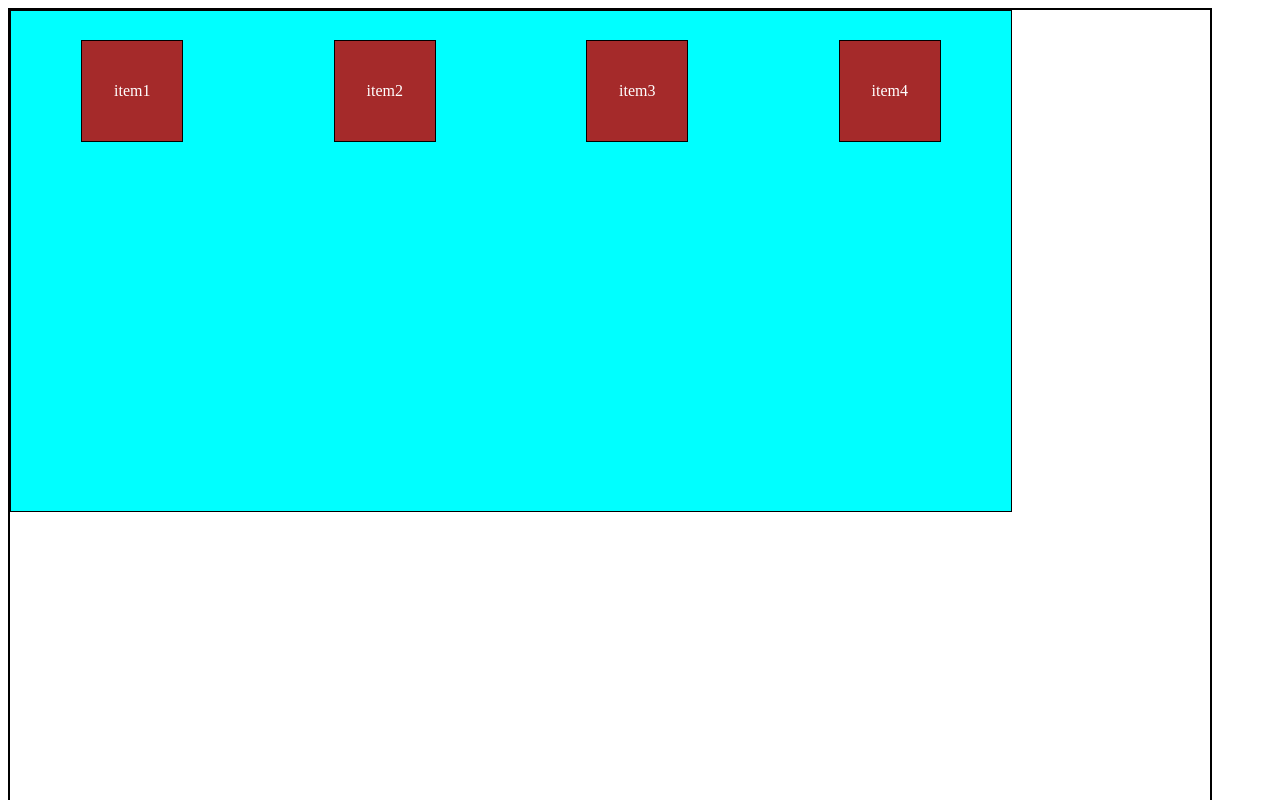
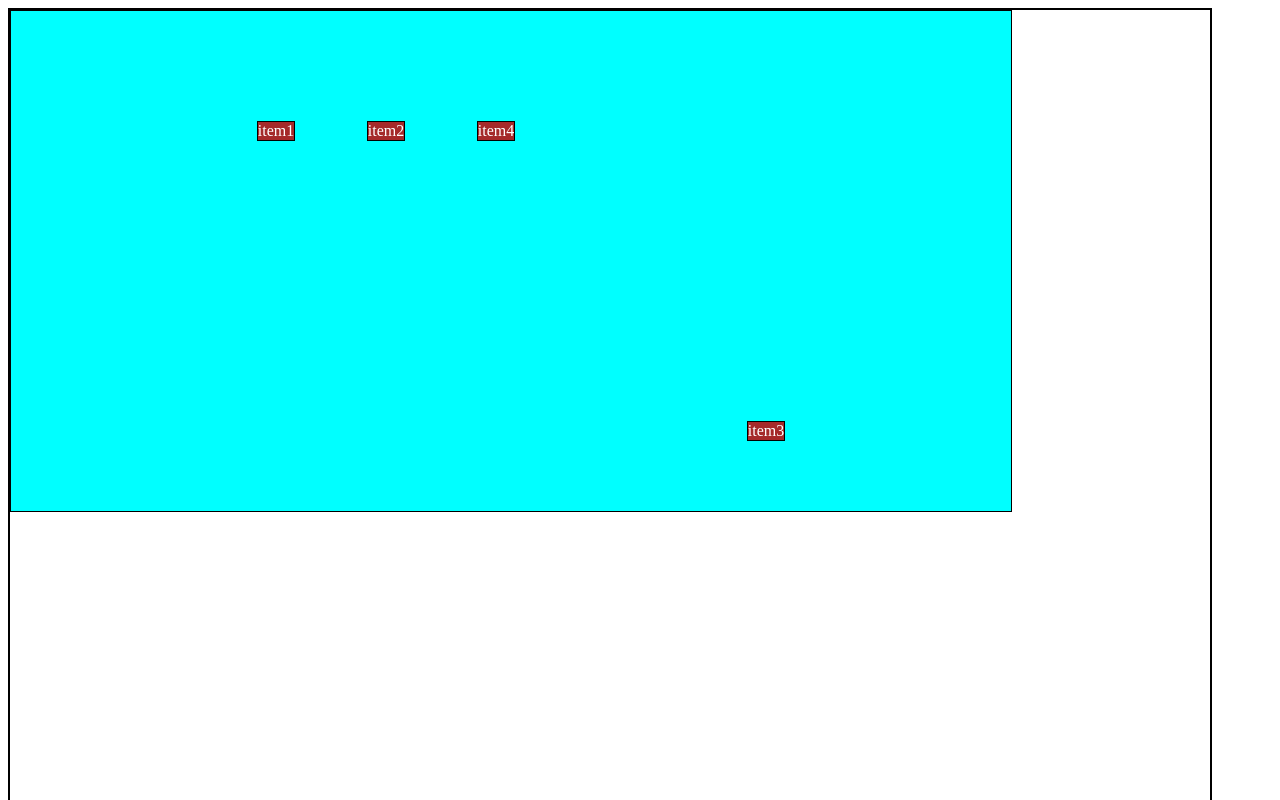
Before and after one commit to AARAVCHAUHAN1234/CSS-CSE11, a plain HTML site: page grid.html in a window 1280 px wide. Shown: the top 800 px of the page. Drawn offline with Linux system fonts and the light colour scheme.

Commit message:
grid rows and column

```diff
--- a/grid.html
+++ b/grid.html
@@ -11,19 +11,22 @@
                 width:1000px;
                 background-color: aqua;
                 border:1px solid black;
-                grid-template-columns:repeat(4,1fr);
-                grid-template-rows: repeat(3,1fr);   /*<!--no of column--> */
+                grid-template-columns:repeat(4,100px);
+                grid-template-rows: repeat(3,100px);   /*<!--no of column--> */
                 /* grid-template-areas:"header header header header" "main main . sidebar" "footer footer footer footer"; */
+
                 column-gap:10px;
                 row-gap: 10px;
                 justify-items:center;
                 align-items: center;
-
+                justify-content: center;
+                align-content:center;
+                grid-auto-columns:60px;
 
             }
             .item{
-                height: 100px;
-                width: 100px;
+                /* height: 100px;
+                width: 100px; */
                 background-color: brown;
                 border:1px solid black;
                 text-align: center;
@@ -34,13 +37,15 @@
             /* .item1{
                 grid-area: header;
             }
-            .item2{
+            /* .item2{
                 grid-area:main;
-            }
+            } */
             .item3{
                 grid-area: sidebar;
+                grid-column:(2,3) ;
+                grid-row: (5,8);
             }
-            .item4{
+            /*.item4{
                 grid-area:footer;
             } */
     </style>
```
